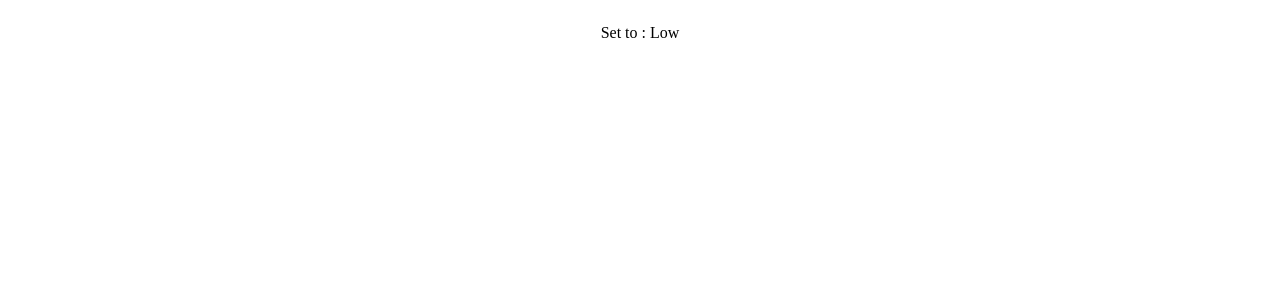
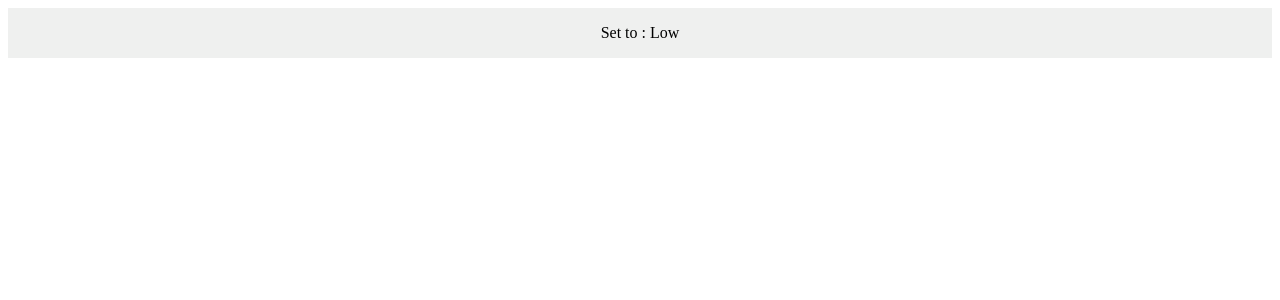
Before and after one commit to johannpa/React-test, a React (Create React App) app: page / in a window 1280 px wide. Shown: the top 300 px of the page. Built offline with nearby package versions, Linux system fonts and the light colour scheme.

Commit message:
Add a condition with color

```diff
--- a/src/components/MenuListItem/MenuListItem.jsx
+++ b/src/components/MenuListItem/MenuListItem.jsx
@@ -6,6 +6,7 @@ export function MenuListItem(props) {
   console.log("***", isHovered);
   return (
     <div
+      style={{ backgroundColor: isHovered ? "#a5e9ff" : "#eff0ef" }}
       className={style.container}
       onMouseEnter={() => setIsHovered(true)}
       onMouseLeave={() => setIsHovered(false)}
```
